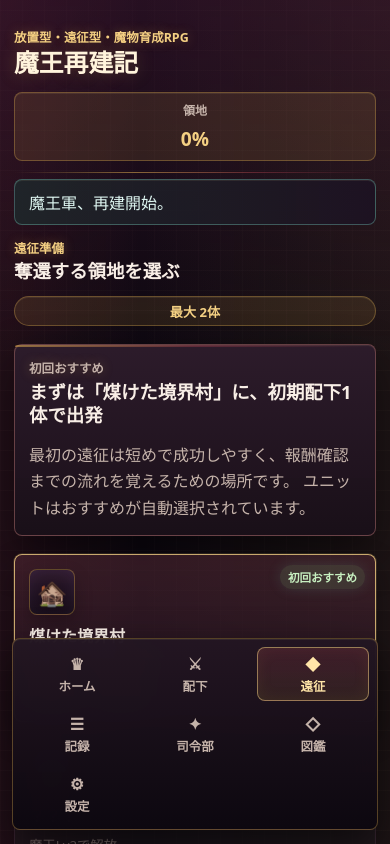
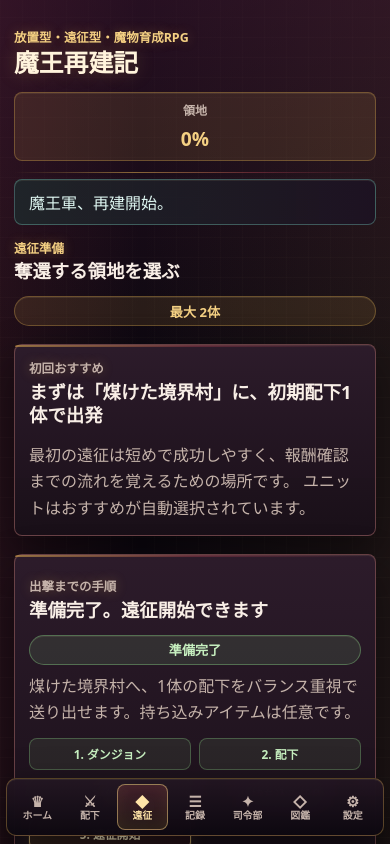
Before and after one commit to nuuuuuuuuuuuuuuuuuu29-tech/maou-rebuild-idle-rpg, a React (Vite) app: page / in a window 390 px wide. Both pictures are taken after a click on the button "遠征を編成". Shown: the top 844 px of the page. Built offline with nearby package versions, Linux system fonts and the light colour scheme.

Commit message:
fix: improve mobile navigation and expedition onboarding

```diff
--- a/src/components/Expedition.tsx
+++ b/src/components/Expedition.tsx
@@ -3,6 +3,7 @@ import { DUNGEONS } from "../data/dungeons";
 import { getItemDefinition, supportItems } from "../data/items";
 import { STRATEGIES } from "../data/strategies";
 import { formatSeconds, getActiveProgress, getAdjustedDuration } from "../lib/expedition";
+import { getExpeditionGuideState } from "../lib/expeditionGuide";
 import { evaluateExpeditionRisk, getRecommendedAction, getRiskLabel, getRiskReasons } from "../lib/expeditionRisk";
 import { getFirstPlayableDungeon, getRecommendedUnits, getUnitScore } from "../lib/guidance";
 import { formatDungeonMasteryBonus, getDungeonMasteryInfo } from "../lib/mastery";
@@ -46,6 +47,18 @@ const Expedition = ({ game, now, onStart }: ExpeditionProps) => {
   const expeditionRisk = evaluateExpeditionRisk(game, selectedDungeon, selectedUnits, strategyId);
   const riskReasons = getRiskReasons(expeditionRisk).slice(0, 2);
   const riskAction = getRecommendedAction(expeditionRisk);
+  const selectedStrategy = STRATEGIES.find((strategy) => strategy.id === strategyId);
+  const guideState = getExpeditionGuideState({
+    dungeonSelected: Boolean(selectedDungeon),
+    selectedUnitCount: selectedUnitIds.length,
+    strategySelected: Boolean(selectedStrategy),
+    selectedDungeonName: selectedDungeon.name,
+    firstDungeonName: DUNGEONS.find((dungeon) => dungeon.id === firstUnlocked)?.name ?? selectedDungeon.name,
+    strategyName: selectedStrategy?.name ?? "未選択",
+    isFirstRun,
+  });
+  const shouldHighlightUnits = guideState.highlightTarget === "units";
+  const shouldHighlightStart = guideState.highlightTarget === "start";
 
   useEffect(() => {
     setSelectedUnitIds((previous) => {
@@ -121,6 +134,24 @@ const Expedition = ({ game, now, onStart }: ExpeditionProps) => {
         </section>
       )}
 
+      <section className="panel expedition-guide-panel" aria-live="polite">
+        <div className="panel-heading">
+          <div>
+            <p className="eyebrow">出撃までの手順</p>
+            <h2>{guideState.title}</h2>
+          </div>
+          <span className={guideState.ready ? "pill guide-ready-pill" : "pill"}>{guideState.ready ? "準備完了" : "次はこちら"}</span>
+        </div>
+        <p>{guideState.body}</p>
+        <div className="expedition-step-list">
+          {guideState.steps.map((step) => (
+            <span key={step.id} className={`guide-step is-${step.status}`}>
+              {step.label}
+            </span>
+          ))}
+        </div>
+      </section>
+
       <section className="dungeon-grid">
         {DUNGEONS.map((dungeon) => {
           const locked = dungeon.unlockLevel > game.demonLordLevel;
@@ -130,11 +161,18 @@ const Expedition = ({ game, now, onStart }: ExpeditionProps) => {
             <button
               key={dungeon.id}
               type="button"
-              className={dungeon.id === dungeonId ? "dungeon-card is-selected" : "dungeon-card"}
+              className={[
+                "dungeon-card",
+                dungeon.id === dungeonId ? "is-selected" : "",
+                guideState.highlightTarget === "dungeon" && !locked ? "is-next-target" : "",
+              ]
+                .filter(Boolean)
+                .join(" ")}
               disabled={locked}
               onClick={() => setDungeonId(dungeon.id)}
             >
               {recommended && <span className="corner-badge">初回おすすめ</span>}
+              {guideState.highlightTarget === "dungeon" && !locked && <span className="next-marker">次はこちら</span>}
               <span className="large-icon">{locked ? "🔒" : dungeon.icon}</span>
               <strong>{locked ? "？？？" : dungeon.name}</strong>
               <small>
@@ -221,9 +259,18 @@ const Expedition = ({ game, now, onStart }: ExpeditionProps) => {
                 <button
                   key={unit.id}
                   type="button"
-                  className={selectedUnitIds.includes(unit.id) ? "select-chip is-selected" : "select-chip"}
+                  className={[
+                    "select-chip",
+                    selectedUnitIds.includes(unit.id) ? "is-selected" : "",
+                    shouldHighlightUnits && (recommended || recommendedUnits.length === 0) ? "is-next-target" : "",
+                  ]
+                    .filter(Boolean)
+                    .join(" ")}
                   onClick={() => toggleUnit(unit.id)}
                 >
+                  {shouldHighlightUnits && (recommended || recommendedUnits.length === 0) && (
+                    <span className="next-marker">次はこちら</span>
+                  )}
                   <span>{unit.emoji}</span>
                   <strong>{unit.name}</strong>
                   <small>
@@ -246,9 +293,18 @@ const Expedition = ({ game, now, onStart }: ExpeditionProps) => {
               <button
                 key={strategy.id}
                 type="button"
-                className={strategy.id === strategyId ? "strategy-card is-selected" : "strategy-card"}
+                className={[
+                  "strategy-card",
+                  strategy.id === strategyId ? "is-selected" : "",
+                  guideState.highlightTarget === "strategy" && strategy.id === "balanced" ? "is-next-target" : "",
+                ]
+                  .filter(Boolean)
+                  .join(" ")}
                 onClick={() => setStrategyId(strategy.id)}
               >
+                {guideState.highlightTarget === "strategy" && strategy.id === "balanced" && (
+                  <span className="next-marker">次はこちら</span>
+                )}
                 <strong>{strategy.name}</strong>
                 <small>{strategy.description}</small>
               </button>
@@ -277,11 +333,13 @@ const Expedition = ({ game, now, onStart }: ExpeditionProps) => {
 
         <button
           type="button"
-          className="primary-button wide"
+          className={["primary-button", "wide", "start-button", shouldHighlightStart ? "is-next-target is-ready" : ""]
+            .filter(Boolean)
+            .join(" ")}
           onClick={() => onStart(dungeonId, selectedUnitIds, strategyId, itemId || undefined)}
           disabled={selectedUnitIds.length === 0}
         >
-          遠征開始
+          {guideState.ready ? "準備完了：遠征開始" : "配下を選ぶと開始できます"}
         </button>
       </section>
     </section>
--- /dev/null
+++ b/src/lib/expeditionGuide.ts
@@ -0,0 +1,89 @@
+export type ExpeditionGuideStepId = "dungeon" | "units" | "strategy" | "item" | "start";
+export type ExpeditionGuideStepStatus = "active" | "complete" | "pending" | "optional";
+
+export interface ExpeditionGuideInput {
+  dungeonSelected: boolean;
+  selectedUnitCount: number;
+  strategySelected: boolean;
+  selectedDungeonName: string;
+  firstDungeonName: string;
+  strategyName: string;
+  isFirstRun: boolean;
+}
+
+export interface ExpeditionGuideStep {
+  id: ExpeditionGuideStepId;
+  label: string;
+  status: ExpeditionGuideStepStatus;
+}
+
+export interface ExpeditionGuideState {
+  currentStep: ExpeditionGuideStepId;
+  highlightTarget: ExpeditionGuideStepId;
+  ready: boolean;
+  title: string;
+  body: string;
+  steps: ExpeditionGuideStep[];
+}
+
+const getStatus = (step: ExpeditionGuideStepId, current: ExpeditionGuideStepId, completed: Set<ExpeditionGuideStepId>) => {
+  if (step === "item") {
+    return "optional";
+  }
+  if (step === current) {
+    return "active";
+  }
+  return completed.has(step) ? "complete" : "pending";
+};
+
+export const getExpeditionGuideState = (input: ExpeditionGuideInput): ExpeditionGuideState => {
+  const completed = new Set<ExpeditionGuideStepId>();
+
+  if (input.dungeonSelected) {
+    completed.add("dungeon");
+  }
+  if (input.selectedUnitCount > 0) {
+    completed.add("units");
+  }
+  if (input.strategySelected) {
+    completed.add("strategy");
+  }
+
+  let currentStep: ExpeditionGuideStepId = "start";
+  let title = "準備完了。遠征開始できます";
+  let body = `${input.selectedDungeonName}へ、${input.selectedUnitCount}体の配下を${input.strategyName}で送り出せます。持ち込みアイテムは任意です。`;
+
+  if (!input.dungeonSelected) {
+    currentStep = "dungeon";
+    title = "まずダンジョンを選びましょう";
+    body = input.isFirstRun
+      ? `初回は${input.firstDungeonName}がおすすめです。短時間で結果を確認できます。`
+      : "解放済みのダンジョンから、いま挑みたい遠征先を選びましょう。";
+  } else if (input.selectedUnitCount === 0) {
+    currentStep = "units";
+    title = "次に配下を1体以上選びましょう";
+    body = "待機中の魔物だけが出撃できます。迷ったら「おすすめ」表示の配下を選べば十分です。";
+  } else if (!input.strategySelected) {
+    currentStep = "strategy";
+    title = "作戦方針を選びましょう";
+    body = "初回はバランス重視がおすすめです。強行突破と戦利品重視は被害が増えやすくなります。";
+  }
+
+  const ready = currentStep === "start";
+  const steps: ExpeditionGuideStep[] = [
+    { id: "dungeon", label: "1. ダンジョン", status: getStatus("dungeon", currentStep, completed) },
+    { id: "units", label: "2. 配下", status: getStatus("units", currentStep, completed) },
+    { id: "strategy", label: "3. 作戦", status: getStatus("strategy", currentStep, completed) },
+    { id: "item", label: "4. 持ち込み任意", status: "optional" },
+    { id: "start", label: "5. 遠征開始", status: ready ? "active" : "pending" },
+  ];
+
+  return {
+    currentStep,
+    highlightTarget: currentStep,
+    ready,
+    title,
+    body,
+    steps,
+  };
+};
--- a/src/styles.css
+++ b/src/styles.css
@@ -919,6 +919,65 @@ label {
   gap: 16px;
 }
 
+.expedition-guide-panel {
+  border-color: rgba(107, 184, 170, 0.38);
+  background:
+    linear-gradient(135deg, rgba(107, 184, 170, 0.12), rgba(216, 168, 78, 0.08)),
+    rgba(37, 31, 36, 0.96);
+}
+
+.expedition-guide-panel p {
+  color: var(--muted);
+  margin-top: 8px;
+}
+
+.expedition-step-list {
+  display: grid;
+  grid-template-columns: repeat(5, minmax(0, 1fr));
+  gap: 8px;
+  margin-top: 12px;
+}
+
+.guide-step {
+  min-height: 34px;
+  border: 1px solid rgba(123, 78, 80, 0.56);
+  border-radius: 8px;
+  background: rgba(18, 10, 18, 0.68);
+  color: var(--muted);
+  display: flex;
+  align-items: center;
+  justify-content: center;
+  padding: 6px 8px;
+  font-size: 0.78rem;
+  font-weight: 900;
+  text-align: center;
+}
+
+.guide-step.is-complete {
+  border-color: rgba(114, 168, 111, 0.42);
+  color: #c7f0c0;
+  background: rgba(114, 168, 111, 0.12);
+}
+
+.guide-step.is-active {
+  border-color: rgba(244, 208, 131, 0.76);
+  color: #fff2c8;
+  background:
+    linear-gradient(135deg, rgba(214, 166, 76, 0.18), rgba(181, 66, 79, 0.12)),
+    rgba(18, 10, 18, 0.86);
+  box-shadow: 0 0 0 1px rgba(244, 208, 131, 0.08), 0 0 18px rgba(214, 166, 76, 0.14);
+}
+
+.guide-step.is-optional {
+  border-style: dashed;
+}
+
+.guide-ready-pill {
+  border-color: rgba(114, 168, 111, 0.54);
+  background: rgba(114, 168, 111, 0.16);
+  color: #c7f0c0;
+}
+
 .dungeon-card {
   position: relative;
 }
@@ -933,6 +992,42 @@ label {
   padding: 4px 8px;
   font-size: 0.72rem;
   font-weight: 900;
+}
+
+.is-next-target {
+  position: relative;
+  border-color: rgba(244, 208, 131, 0.9) !important;
+  box-shadow: 0 0 0 1px rgba(244, 208, 131, 0.12), 0 0 22px rgba(214, 166, 76, 0.2) !important;
+}
+
+.next-marker {
+  position: absolute;
+  top: 8px;
+  right: 8px;
+  z-index: 1;
+  border: 1px solid rgba(244, 208, 131, 0.64);
+  border-radius: 999px;
+  background: rgba(18, 10, 18, 0.92);
+  color: #fff2c8;
+  padding: 3px 8px;
+  font-size: 0.7rem;
+  font-weight: 900;
+  pointer-events: none;
+}
+
+.select-chip .next-marker {
+  grid-column: auto;
+  justify-self: auto;
+}
+
+.start-button {
+  margin-top: 4px;
+}
+
+.start-button.is-ready {
+  border-color: rgba(114, 168, 111, 0.62);
+  background:
+    linear-gradient(180deg, #f4d083, #c7833f 48%, #5f7f42);
 }
 
 .prep-summary {
@@ -1761,7 +1856,7 @@ label {
 
 @media (max-width: 560px) {
   .app-shell {
-    padding-bottom: 168px;
+    padding-bottom: calc(82px + env(safe-area-inset-bottom, 0px));
   }
 
   .app-header,
@@ -1806,7 +1901,31 @@ label {
   }
 
   .nav-bar {
-    grid-template-columns: repeat(3, minmax(0, 1fr));
+    bottom: max(8px, env(safe-area-inset-bottom, 0px));
+    width: min(100% - 12px, 520px);
+    grid-template-columns: repeat(7, minmax(0, 1fr));
+    gap: 2px;
+    padding: 5px;
+    border-radius: 10px;
+  }
+
+  .nav-button {
+    min-height: 46px;
+    padding: 2px 0;
+    gap: 1px;
+    font-size: 0.62rem;
+    line-height: 1.1;
+  }
+
+  .nav-button span:last-child {
+    max-width: 100%;
+    overflow: hidden;
+    text-overflow: clip;
+    white-space: nowrap;
+  }
+
+  .nav-icon {
+    font-size: 0.92rem;
   }
 
   .tutorial-steps,
@@ -1838,4 +1957,31 @@ label {
     align-items: flex-start;
     flex-direction: column;
   }
-}
+
+  .expedition-step-list {
+    grid-template-columns: repeat(2, minmax(0, 1fr));
+  }
+
+  .guide-step {
+    min-height: 32px;
+    padding: 5px 7px;
+    font-size: 0.74rem;
+  }
+
+  .next-marker {
+    top: 6px;
+    right: 6px;
+    padding: 2px 6px;
+    font-size: 0.66rem;
+  }
+}
+
+@media (max-width: 380px) {
+  .nav-button {
+    font-size: 0.58rem;
+  }
+
+  .nav-icon {
+    font-size: 0.86rem;
+  }
+}
```
Also changed, not shown: 3 other files (tests, documents, lock files or other folders).
